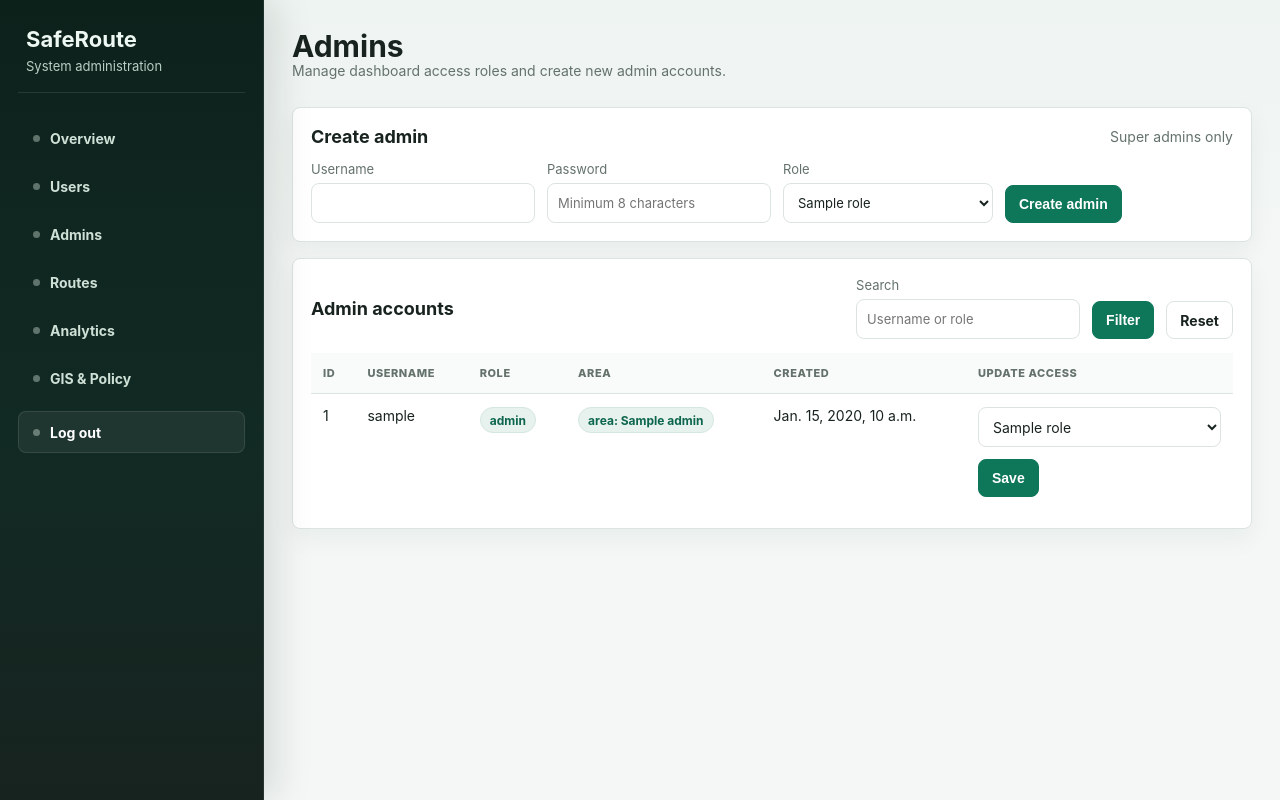
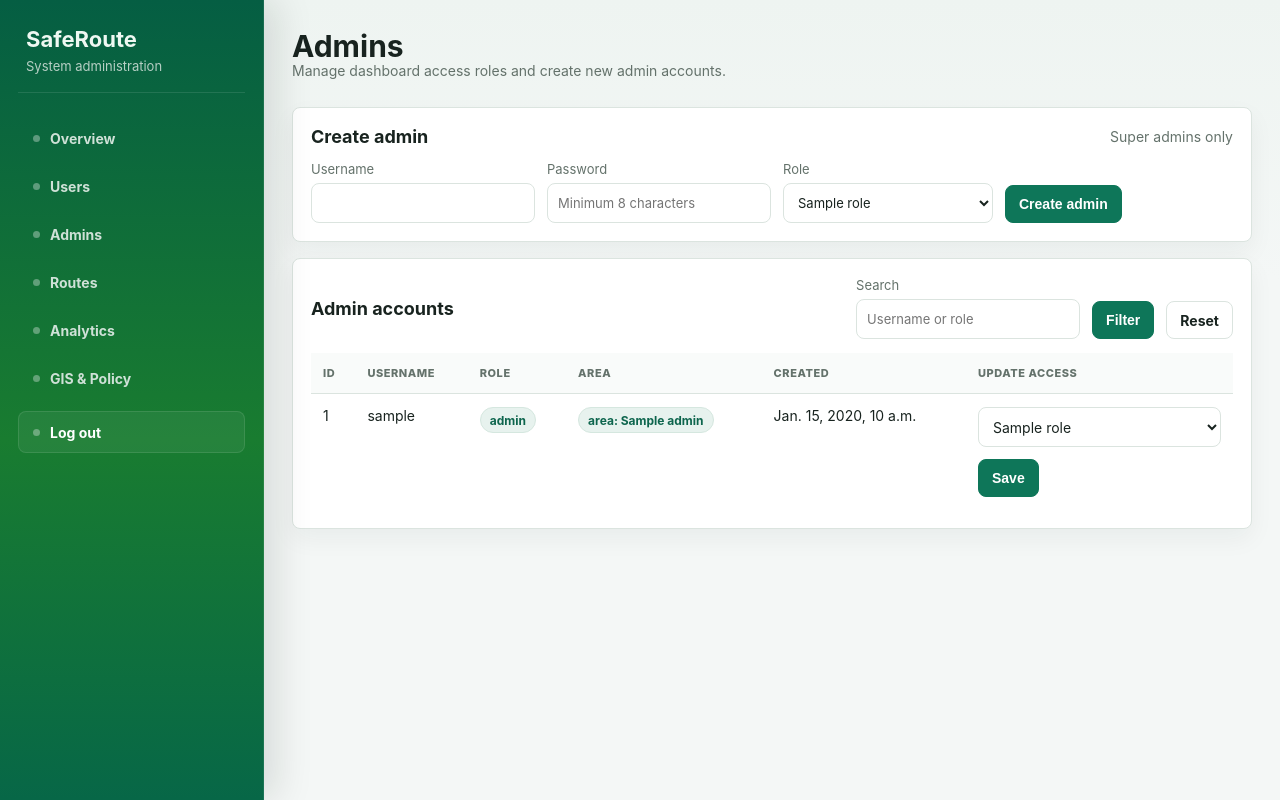
Before and after one commit to AmosStack/Saferoute, a Django app: template backend/api/templates/dashboard/admins.html in a window 1280 px wide. Run offline with Django 5.2, Linux system fonts and the light colour scheme; the template is opened without the code that fills it: most values are stand-ins (such as "Sample title", 1, 10 or a date in 2020).

Commit message:
Update base.html

```diff
--- a/backend/api/templates/dashboard/base.html
+++ b/backend/api/templates/dashboard/base.html
@@ -39,7 +39,7 @@
       height: 100vh;
       overflow-y: auto;
       background:
-        linear-gradient(180deg, #0d211b 0%, #122a24 55%, #17231f 100%);
+        linear-gradient(180deg, #055e43 0%, #197c30 55%, #076747 100%);
       color: #eef8f2;
       padding: 26px 18px;
       display: flex;
```
